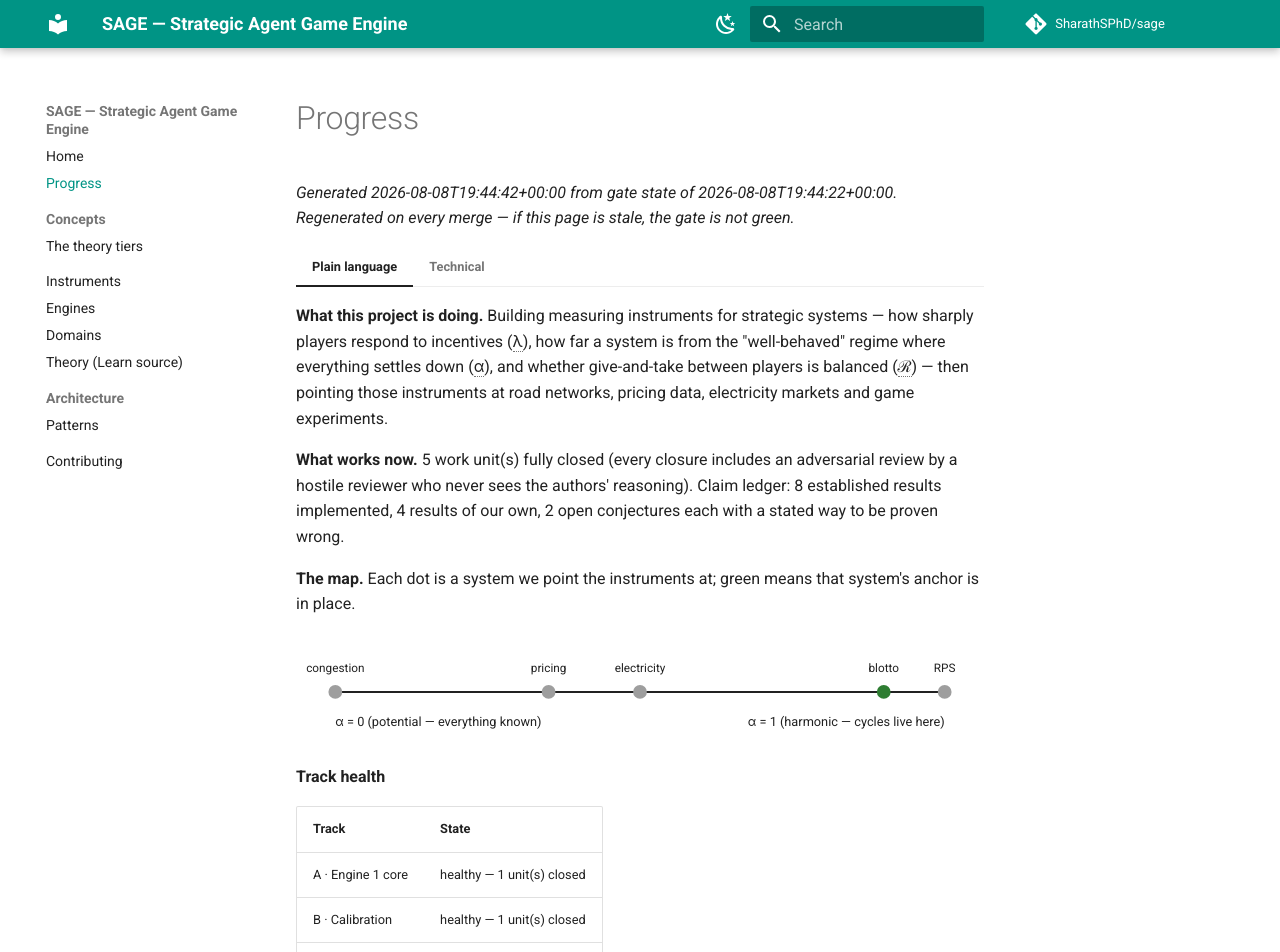
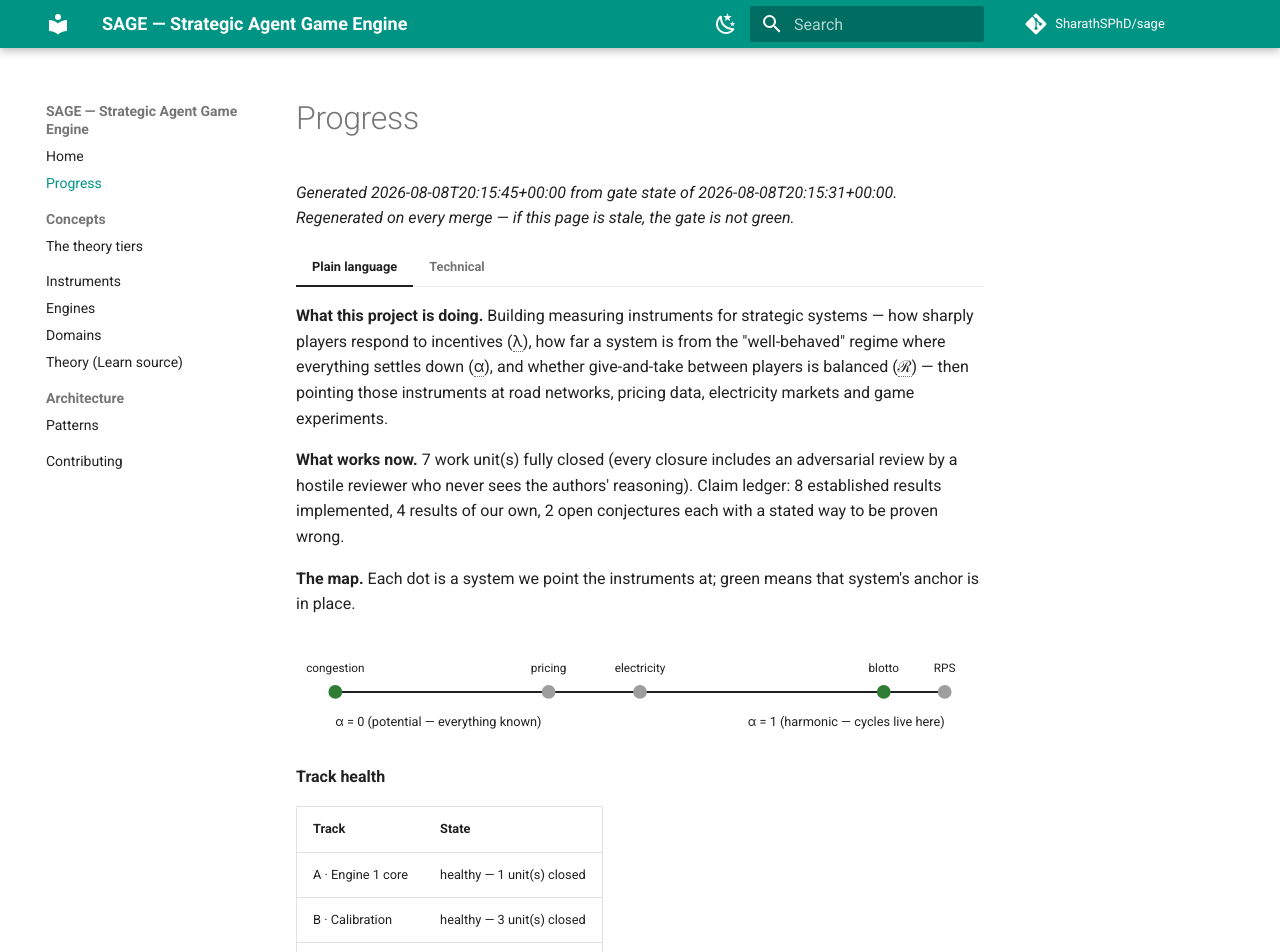
Before and after one commit to SharathSPhD/sage, an MkDocs documentation site: the page built from docs/progress/index.md, in a window 1280 px wide and 1314 px high. Shown: the top 952 px of the window. Built offline with MkDocs 1.6.1 and Material for MkDocs 9.7.7, drawn with Linux system fonts in a browser that asks for light colours; comment, search, counter and statistics services are not loaded.

Commit message:
docs(dashboard): calibration bracket closed — both alpha anchors green (units: population.core, domains.congestion)
Co-Authored-By: Claude Fable 5 <noreply@anthropic.com>

```diff
--- a/docs/progress/index.md
+++ b/docs/progress/index.md
@@ -1,23 +1,23 @@
 # Progress
 
-*Generated 2026-08-08T19:44:42+00:00 from gate state of 2026-08-08T19:44:22+00:00. Regenerated on every merge — if this page is stale, the gate is not green.*
+*Generated 2026-08-08T20:15:45+00:00 from gate state of 2026-08-08T20:15:31+00:00. Regenerated on every merge — if this page is stale, the gate is not green.*
 
 === "Plain language"
 
     **What this project is doing.** Building measuring instruments for strategic systems — how sharply players respond to incentives (<abbr title="logit precision: how strongly payoff differences translate into choice probabilities">λ</abbr>), how far a system is from the "well-behaved" regime where everything settles down (<abbr title="harmonic fraction of the **normalised** game: ‖u^H‖/(‖u^P‖+‖u^H‖) ∈ [0,1] from the Candogan flow decomposition">α</abbr>), and whether give-and-take between players is balanced (<abbr title="‖χ^eq − χ^eqᵀ‖_F / ‖χ^eq + χ^eqᵀ‖_F">ℛ</abbr>) — then pointing those instruments at road networks, pricing data, electricity markets and game experiments.
 
-    **What works now.** 5 work unit(s) fully closed (every closure includes an adversarial review by a hostile reviewer who never sees the authors' reasoning). Claim ledger: 8 established results implemented, 4 results of our own, 2 open conjectures each with a stated way to be proven wrong.
+    **What works now.** 7 work unit(s) fully closed (every closure includes an adversarial review by a hostile reviewer who never sees the authors' reasoning). Claim ledger: 8 established results implemented, 4 results of our own, 2 open conjectures each with a stated way to be proven wrong.
 
     **The map.** Each dot is a system we point the instruments at; green means that system's anchor is in place.
 
-    <svg viewBox="0 0 700 110" xmlns="http://www.w3.org/2000/svg" role="img" aria-label="alpha axis with domain anchors"><line x1="40" y1="60" x2="660" y2="60" stroke="currentColor" stroke-width="2"/><text x="40" y="95" font-size="13" fill="currentColor">α = 0 (potential — everything known)</text><text x="660" y="95" font-size="13" text-anchor="end" fill="currentColor">α = 1 (harmonic — cycles live here)</text><circle cx="40" cy="60" r="7" fill="#9e9e9e"/><text x="40" y="40" font-size="12" text-anchor="middle" fill="currentColor">congestion</text><circle cx="257" cy="60" r="7" fill="#9e9e9e"/><text x="257" y="40" font-size="12" text-anchor="middle" fill="currentColor">pricing</text><circle cx="350" cy="60" r="7" fill="#9e9e9e"/><text x="350" y="40" font-size="12" text-anchor="middle" fill="currentColor">electricity</text><circle cx="598" cy="60" r="7" fill="#2e7d32"/><text x="598" y="40" font-size="12" text-anchor="middle" fill="currentColor">blotto</text><circle cx="660" cy="60" r="7" fill="#9e9e9e"/><text x="660" y="40" font-size="12" text-anchor="middle" fill="currentColor">RPS</text></svg>
+    <svg viewBox="0 0 700 110" xmlns="http://www.w3.org/2000/svg" role="img" aria-label="alpha axis with domain anchors"><line x1="40" y1="60" x2="660" y2="60" stroke="currentColor" stroke-width="2"/><text x="40" y="95" font-size="13" fill="currentColor">α = 0 (potential — everything known)</text><text x="660" y="95" font-size="13" text-anchor="end" fill="currentColor">α = 1 (harmonic — cycles live here)</text><circle cx="40" cy="60" r="7" fill="#2e7d32"/><text x="40" y="40" font-size="12" text-anchor="middle" fill="currentColor">congestion</text><circle cx="257" cy="60" r="7" fill="#9e9e9e"/><text x="257" y="40" font-size="12" text-anchor="middle" fill="currentColor">pricing</text><circle cx="350" cy="60" r="7" fill="#9e9e9e"/><text x="350" y="40" font-size="12" text-anchor="middle" fill="currentColor">electricity</text><circle cx="598" cy="60" r="7" fill="#2e7d32"/><text x="598" y="40" font-size="12" text-anchor="middle" fill="currentColor">blotto</text><circle cx="660" cy="60" r="7" fill="#9e9e9e"/><text x="660" y="40" font-size="12" text-anchor="middle" fill="currentColor">RPS</text></svg>
 
     **Track health**
 
     | Track | State |
     |---|---|
     | A · Engine 1 core | healthy — 1 unit(s) closed |
-    | B · Calibration | healthy — 1 unit(s) closed |
+    | B · Calibration | healthy — 3 unit(s) closed |
     | C · Empirics | not started |
     | D · Product | not started |
     | Foundation | healthy — 1 unit(s) closed |
```
Also changed, not shown: other parts of docs/progress/index.md (+4 -0 lines).
